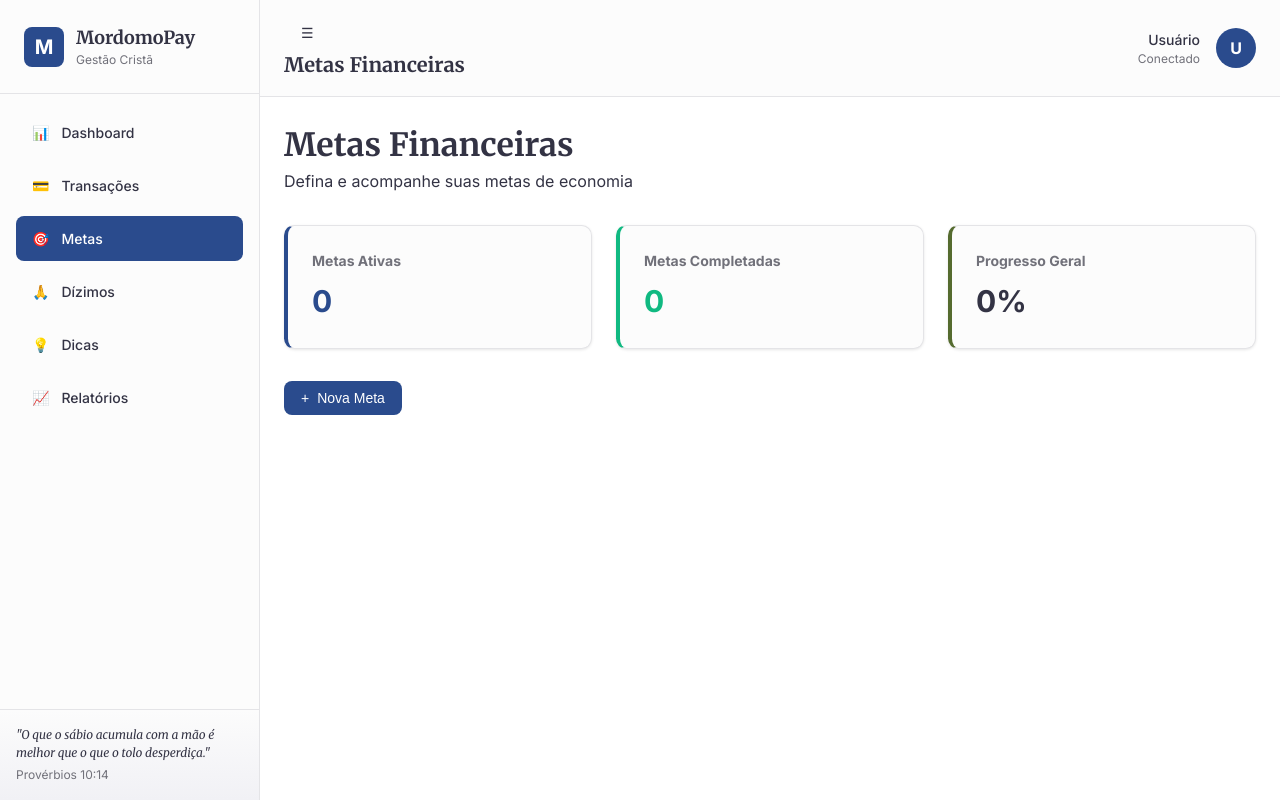
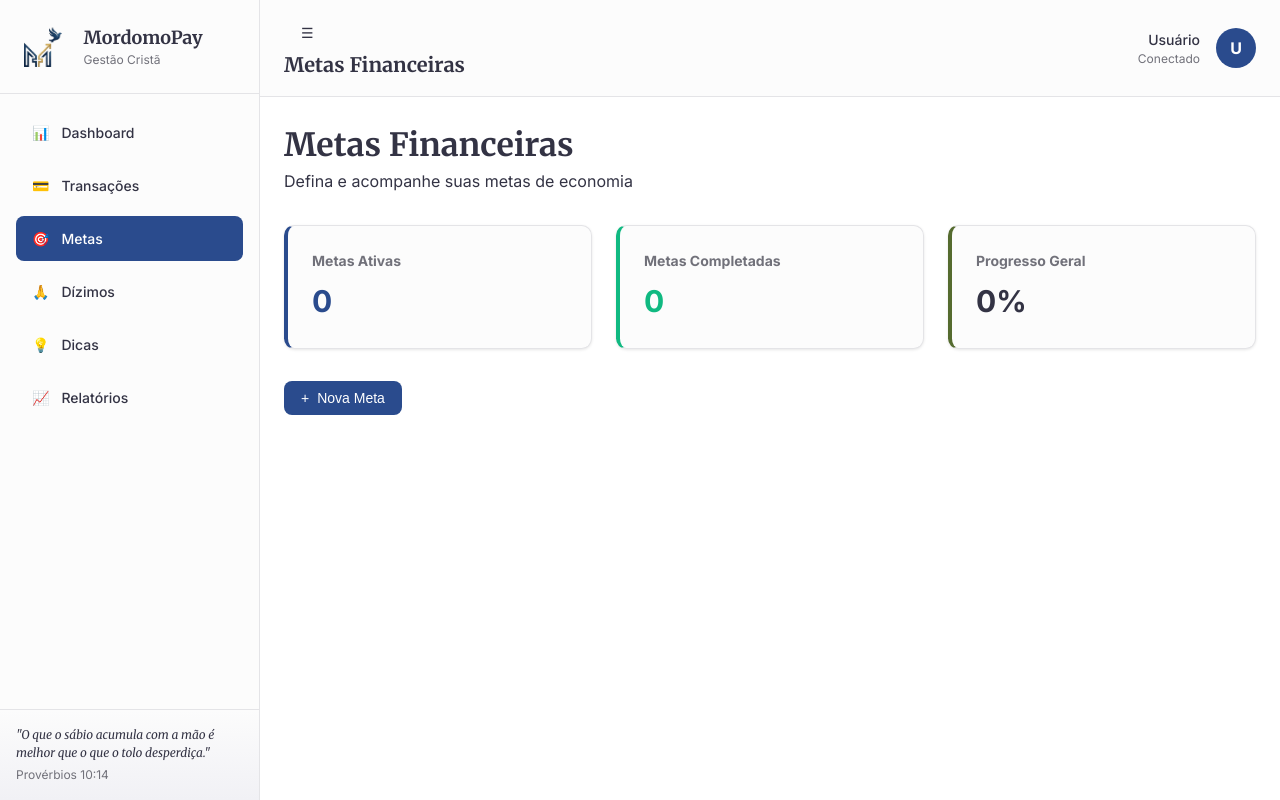
Before and after one commit to RafaelaSilveira1987/mordomoPay2, a plain HTML site: page goals.html in a window 1280 px wide. Drawn offline with nearby package versions, Linux system fonts and the light colour scheme; no server answers; sample sign-in values are in the browser's storage.

Commit message:
Add files via upload

```diff
--- a/goals.html
+++ b/goals.html
@@ -16,7 +16,7 @@
         <aside class="sidebar" id="sidebar">
             <div class="sidebar-header">
                 <div class="logo-container">
-                    <div class="logo-box">M</div>
+                    <img src="images/logo.png" alt="Logo" style="height: 40px; width: auto; margin-right: 10px;">
                     <div class="logo-text">
                         <h1>MordomoPay</h1>
                         <p>Gestão Cristã</p>
```
Also changed, not shown: index.html (+1 -1 lines), login.html (+1 -1 lines), reports.html (+1 -1 lines), tips.html (+1 -1 lines), tithe.html (+1 -1 lines), transactions.html (+1 -1 lines), images/logo.png (added).
